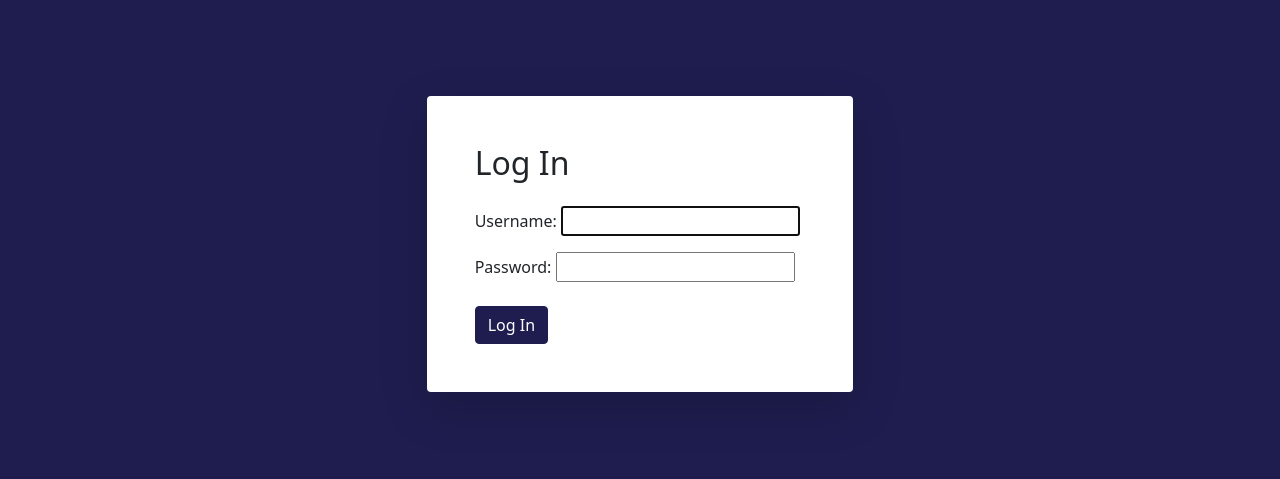
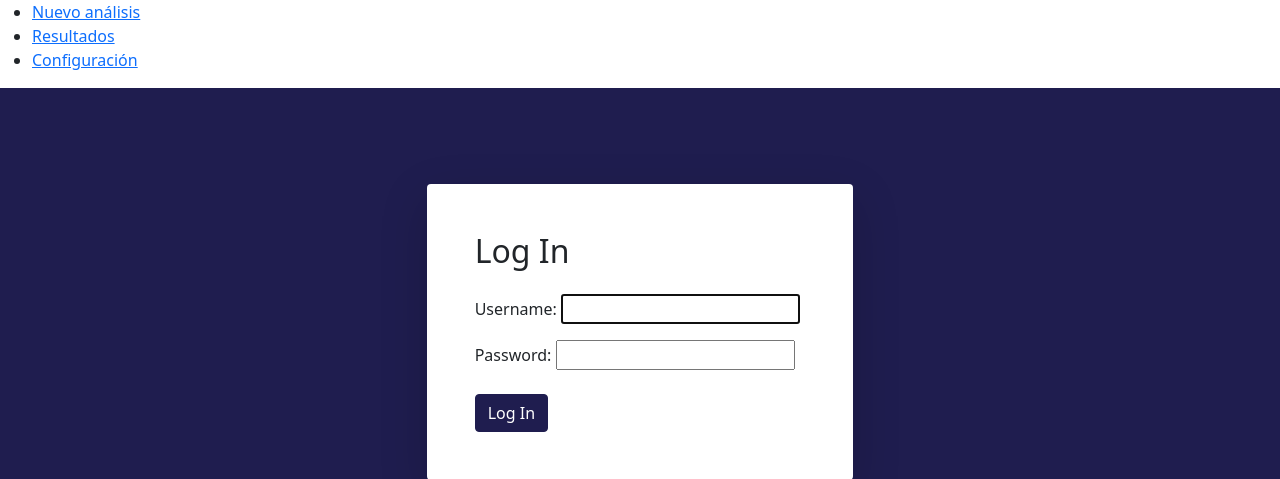
Before and after one commit to Luminicen/DCU, a Django app: page /accounts/login/ in a window 1280 px wide. Shown: the top 479 px of the page. Before the commit the page ends 392 px from the top, so only its background shows below. Run offline with Django 5.2, Linux system fonts and the light colour scheme; some web fonts are replaced.

Commit message:
agrega sidebar

```diff
--- a/accesibilidadIA/Templates/base.html
+++ b/accesibilidadIA/Templates/base.html
@@ -1,19 +1,30 @@
 <!-- templates/base.html -->
 <!DOCTYPE html>
-<html>
+<html  lang="es">
+
 <head>
   <meta charset="utf-8">
+  <meta name="viewport" content="width=device-width, initial-scale=1.0">
   {% load static %}
   <link href="https://fonts.googleapis.com/css?family=Open+Sans:400,700|Droid+Sans+Mono" rel="stylesheet">
-  <link href="https://cdn.jsdelivr.net/npm/bootstrap@5.1.3/dist/css/bootstrap.min.css" rel="stylesheet" integrity="sha384-1BmE4kWBq78iYhFldvKuhfTAU6auU8tT94WrHftjDbrCEXSU1oBoqyl2QvZ6jIW3" crossorigin="anonymous">
+  <link href="https://cdn.jsdelivr.net/npm/bootstrap@5.1.3/dist/css/bootstrap.min.css" rel="stylesheet"
+    integrity="sha384-1BmE4kWBq78iYhFldvKuhfTAU6auU8tT94WrHftjDbrCEXSU1oBoqyl2QvZ6jIW3" crossorigin="anonymous">
 
   <title>{% block title %}Paginal Principal{% endblock %}</title>
 </head>
+
 <body>
-
+  <nav class="sidebar" aria-label="Menu principal">
+    <ul>
+      <li><a href="{% url 'index' %}">Nuevo análisis</a></li>
+      <li><a href="{% url 'resultados' %}">Resultados</a></li>
+      <li><a href="{% url 'configuracion' %}">Configuración</a></li>
+    </ul>
+  </nav>
   <main>
     {% block content %}
     {% endblock %}
   </main>
 </body>
+
 </html>
```
Also changed, not shown: accesibilidadIA/Templates/analysis/preferences.html (added), accesibilidadIA/Templates/analysis/preview.html (added), accesibilidadIA/Templates/analysis/upload_html.html (added).
